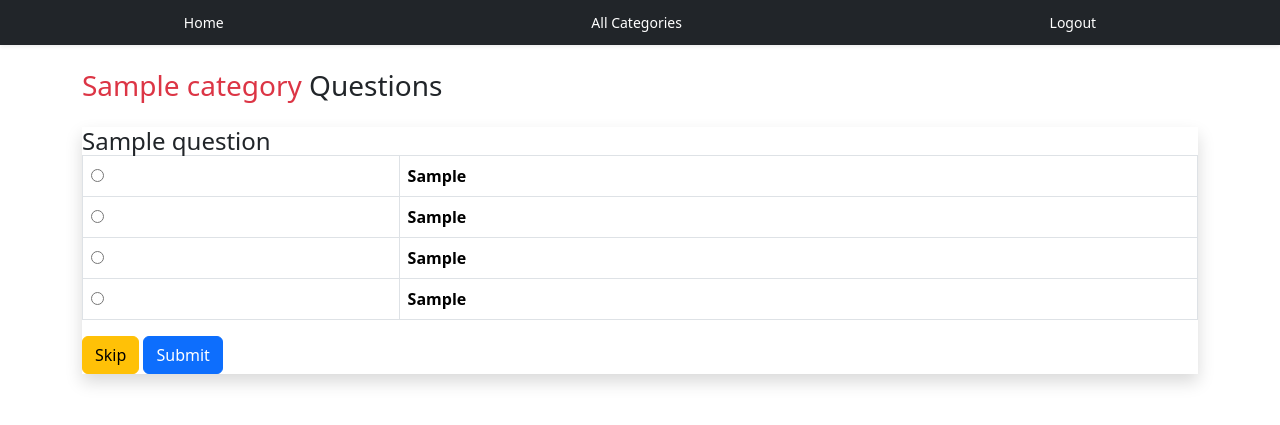
After one commit to the0therguy/django_quiz_app, a Django app: page /questions/1 in a window 1280 px wide. The commit adds this page. Shown: the top 425 px of the page. Run offline with Django 4.2, Linux system fonts and the light colour scheme; a user stored in the database is signed in; tables that the repository leaves empty hold one stand-in row (values such as "Sample post"); some libraries are stand-ins or nearby versions.

Commit message:
user quiz done

```diff
--- a/quiz/models.py
+++ b/quiz/models.py
@@ -1,3 +1,4 @@
+from django.contrib.auth.models import User
 from django.db import models
 
 
@@ -25,3 +26,21 @@ class Question(models.Model):
 
     def __str__(self):
         return self.question
+
+
+class UserSubmittedAnswer(models.Model):
+    question = models.ForeignKey(Question, on_delete=models.CASCADE)
+    user = models.ForeignKey(User, on_delete=models.CASCADE)
+    submitted_answer = models.CharField(max_length=200)
+
+    class Meta:
+        verbose_name_plural = 'User submitted answer'
+
+
+class UserCategoryAttempt(models.Model):
+    category = models.ForeignKey(Category, on_delete=models.CASCADE)
+    user = models.ForeignKey(User, on_delete=models.CASCADE)
+    attempt_time = models.DateTimeField(auto_now_add=True)
+
+    class Meta:
+        verbose_name_plural = 'User Attempts answers'
--- a/quiz/templates/base.html
+++ b/quiz/templates/base.html
@@ -18,17 +18,20 @@
     <ul class="nav nav-pills nav-fill gap-2 p-1 small bg-primary shadow-sm bg-dark" id="pillNav2" role="tablist"
         style="--bs-nav-link-color: var(--bs-white); --bs-nav-pills-link-active-color: var(--bs-primary); --bs-nav-pills-link-active-bg: var(--bs-white);">
         <li class="nav-item" role="presentation">
-            <button class="nav-link active rounded-5" id="home-tab2" data-bs-toggle="tab" type="button" role="tab"
-                    aria-selected="true">Home
-            </button>
+            <a class="nav-link rounded-5" id="home-tab2"
+                    aria-selected="true" href="{% url 'home' %}">Home
+            </a>
         </li>
         <li class="nav-item" role="presentation">
-            <button class="nav-link rounded-5" id="profile-tab2" data-bs-toggle="tab" type="button" role="tab"
-                    aria-selected="false">Profile
-            </button>
+            <a class="nav-link rounded-5" id="profile-tab2" href="{% url 'all_categories' %}">All Categories
+            </a>
         </li>
         <li class="nav-item" role="presentation">
-            <a class="nav-link rounded-5" id="profile-tab2" href="{% url 'logout' %}">Logout</a>
+            {% if user.is_authenticated %}
+                <a class="nav-link rounded-5" id="profile-tab2" href="{% url 'logout' %}">Logout</a>
+                {% else %}
+                <a class="nav-link rounded-5" id="profile-tab2" href="{% url 'login' %}">Login</a>
+            {% endif %}
         </li>
     </ul>
 </div>
--- /dev/null
+++ b/quiz/templates/category_questions.html
@@ -0,0 +1,59 @@
+{% extends 'base.html' %}
+{% load static %}
+{% block title %} Questions based on {{ category.title }} {% endblock %}
+{% block content %}
+    <div class="container">
+        <h3 class="my-4"><span class="text-danger">{{ category.title }}</span> Questions</h3>
+        <div class="card-my-4 border-dark shadow">
+            <h4 class="card-header border-dark">{{ question.question }}</h4>
+            <form method="post" action="{% url 'submit-answer' category.id question.id %}">
+                {% csrf_token %}
+                <div class="card-body">
+                    <table class="table table-bordered">
+                        <tr>
+                            <td><input class="answer" value={{ question.option_1 }} id="option_1" name="answer"
+                                       type="radio"/></td>
+                            <th><label for="option_1">{{ question.option_1 }}</label></th>
+                        </tr>
+                        <tr>
+                            <td><input class="answer" value={{ question.option_2 }} id="option_2" name="answer"
+                                       type="radio"/></td>
+                            <th><label for="option_2">{{ question.option_2 }}</label></th>
+                        </tr>
+                        <tr>
+                            <td><input class="answer" value={{ question.option_3 }} id="option_3" name="answer"
+                                       type="radio"/></td>
+                            <th><label for="option_3">{{ question.option_3 }}</label></th>
+                        </tr>
+                        <tr>
+                            <td><input class="answer" value={{ question.option_4 }} id="option_4" name="answer"
+                                       type="radio"/></td>
+                            <th><label for="option_4">{{ question.option_4 }}</label></th>
+                        </tr>
+                    </table>
+                </div>
+                <div class="card-footer">
+                    <input type="submit" name="skip" value="Skip" class="btn btn-warning skipButton"/>
+                    <input type="submit" name="submit" value="Submit" class="btn btn-primary submitButton"/>
+                </div>
+            </form>
+        </div>
+    </div>
+    <script src="https://ajax.googleapis.com/ajax/libs/jquery/2.1.1/jquery.min.js"></script>
+
+    <script src="https://code.jquery.com/jquery-3.6.4.js"
+            integrity="sha256-a9jBBRygX1Bh5lt8GZjXDzyOB+bWve9EiO7tROUtj/E=" crossorigin="anonymous"></script>
+    <script type="text/javascript">
+      $(document).ready(function () {
+        $(".submitButton").on('click', function () {
+          var _checkedAnswer = $("input[name='answer']:checked").val()
+          if (_checkedAnswer === undefined) {
+            alert('Please select an option')
+            return false
+          }
+        })
+
+      })
+    </script>
+
+{% endblock %}
--- a/quiz/urls.py
+++ b/quiz/urls.py
@@ -1,6 +1,16 @@
+from django.conf import settings
+from django.conf.urls.static import static
 from django.urls import path
+
 from .views import *
+
 urlpatterns = [
     path('', home, name='home'),
     path('accounts/register', register, name='register'),
+    path('all-categories', all_categories, name='all_categories'),
+    path('questions/<int:category_id>', category_questions, name='category_question'),
+    path('submit-answer/<int:category_id>/<int:question_id>', submit_answer, name='submit-answer'),
 ]
+
+if settings.DEBUG:
+    urlpatterns += static(settings.MEDIA_URL, document_root=settings.MEDIA_ROOT)
--- a/quiz/views.py
+++ b/quiz/views.py
@@ -1,6 +1,9 @@
+from django.contrib.auth.decorators import login_required
+from django.http import HttpResponse
 from django.shortcuts import render
 
 from .forms import *
+from .models import *
 
 
 # Create your views here.
@@ -17,4 +20,62 @@ def register(request):
         if form.is_valid():
             form.save()
             message = 'Registration Successfully'
+            form = RegisterUserForm
     return render(request, 'registration/register.html', {'form': form, 'msg': message})
+
+
+def all_categories(request):
+    categories = Category.objects.all()
+    return render(request, 'categories.html', {'categories': categories})
+
+
+@login_required
+def category_questions(request, category_id):
+    category = Category.objects.get(id=category_id)
+    question = Question.objects.filter(**{'category__id': category_id}).order_by('id').first()
+    return render(request, 'category_questions.html', {'question': question, 'category': category})
+
+
+@login_required
+def submit_answer(request, category_id, question_id):
+    category = Category.objects.get(id=category_id)
+    question = Question.objects.filter(**{'category__id': category_id, 'id__gt': question_id}).exclude(
+        id=question_id).order_by('id').first()
+    q = Question.objects.get(id=question_id)
+    user = request.user
+    if request.method == 'POST':
+        if 'skip' in request.POST:
+            answer = 'Not submitted'
+            UserSubmittedAnswer.objects.create(user=user, question=q, submitted_answer=answer)
+            if question:
+                return render(request, 'category_questions.html', {'question': question, 'category': category})
+            else:
+                result = UserSubmittedAnswer.objects.filter(user=user)
+                skipped = UserSubmittedAnswer.objects.filter(user=user, submitted_answer='Not submitted').count()
+                attempted = UserSubmittedAnswer.objects.filter(user=user).exclude(
+                    submitted_answer='Not submitted').count()
+                right_ans_count = 0
+                for r in result:
+                    if r.question.answer == r.submitted_answer:
+                        right_ans_count += 1
+                return render(request, 'result.html',
+                              {'results': result, 'skipped': skipped, 'attempted': attempted,
+                               'right_ans': right_ans_count})
+
+        else:
+            answer = request.POST['answer']
+            UserSubmittedAnswer.objects.create(user=user, question=q, submitted_answer=answer)
+        if question:
+            return render(request, 'category_questions.html', {'question': question, 'category': category})
+        else:
+            result = UserSubmittedAnswer.objects.filter(user=user)
+            skipped = UserSubmittedAnswer.objects.filter(user=user, submitted_answer='Not submitted').count()
+            attempted = UserSubmittedAnswer.objects.filter(user=user).exclude(submitted_answer='Not submitted').count()
+            right_ans_count = 0
+            for r in result:
+                if r.question.answer == r.submitted_answer:
+                    right_ans_count += 1
+            return render(request, 'result.html',
+                          {'results': result, 'skipped': skipped, 'attempted': attempted, 'right_ans': right_ans_count})
+    else:
+        return HttpResponse('Method not allowed')
```
Also changed, not shown: quiz/admin.py (+14 -0 lines), quiz/templates/categories.html (+16 -0 lines), quiz/templates/result.html (added, +44 -0 lines), quiz_app/settings.py (+4 -7 lines).
